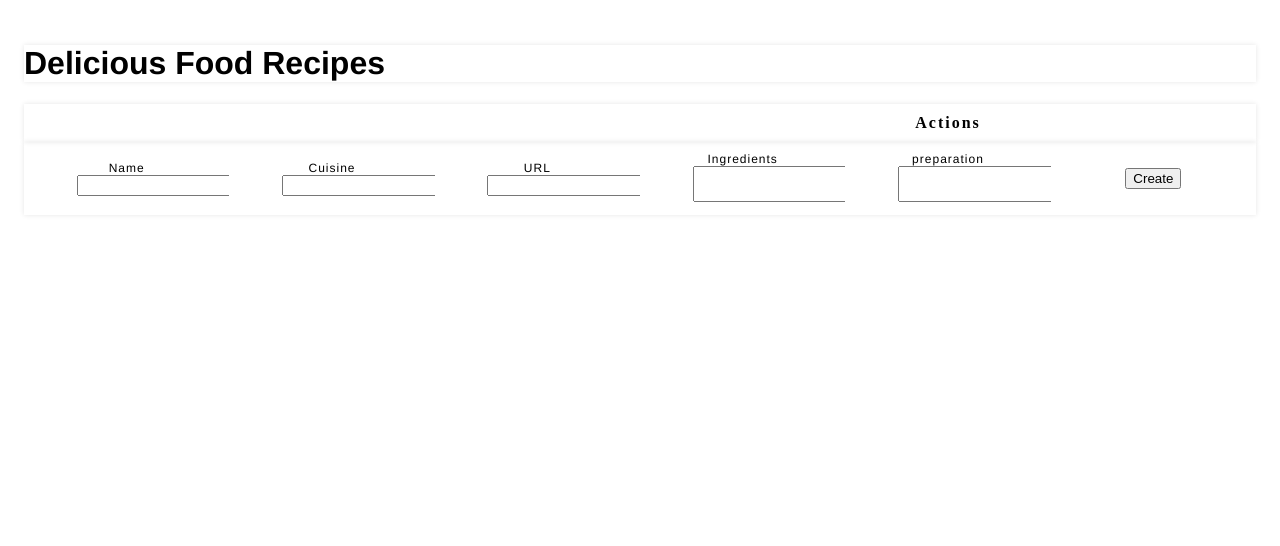
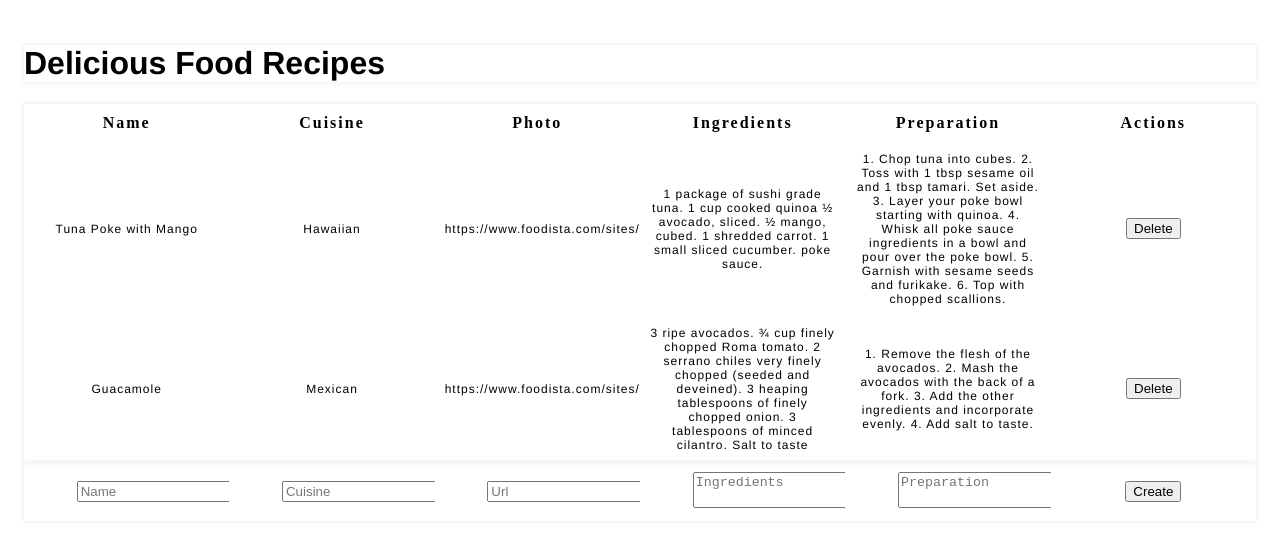
Before and after one commit to MTaslam2000/recipe-tracker-project, a React (Create React App) app: page / in a window 1280 px wide. Shown: the top 546 px of the page. Built offline with nearby package versions, Linux system fonts and the light colour scheme.

Commit message:
I got all my default data from recipeData to display but photo is not displaying properly instead only url for photo is visible. will take a nap and come back

```diff
--- a/src/App.js
+++ b/src/App.js
@@ -2,7 +2,7 @@ import React, { useState } from "react";
 import "./App.css";
 import RecipeCreate from "./RecipeCreate";
 import RecipeList from "./RecipeList";
-import RecipeData from "./RecipeData"
+import RecipeData from "./RecipeData";
 
 function App() {
   const [recipes, setRecipes] = useState(RecipeData);
@@ -10,11 +10,12 @@ function App() {
   // TODO: Add the ability for the <RecipeList /> component to list and delete an existing recipe.
   // TODO: Add the ability for the <RecipeCreate /> component to create new recipes.
 
-
   return (
     <div className="App">
-      <header><h1>Delicious Food Recipes</h1></header>
-      <RecipeList />
+      <header>
+        <h1>Delicious Food Recipes</h1>
+      </header>
+      <RecipeList recipes={recipes} />
       <RecipeCreate />
     </div>
   );
--- a/src/RecipeCreate.js
+++ b/src/RecipeCreate.js
@@ -34,43 +34,42 @@ function RecipeCreate() {
           <tr>
             <td>
               <label htmlFor="name">
-                Name
                 <input
                   name="name"
                   type="text"
                   id="name"
                   onChange={handleChange}
                   value={formData.name}
+                  placeholder="Name"
                 />
               </label>
             </td>
             <td>
               <label htmlFor="Cuisine">
-                Cuisine
                 <input
                   name="cuisine"
                   type="text"
                   id="Cuisine"
                   onChange={handleChange}
                   value={formData.cuisine}
+                  placeholder="Cuisine"
                 />
               </label>
             </td>
             <td>
               <label htmlFor="photo">
-                URL
                 <input
                   name="photo"
                   type="url"
                   id="photo"
                   onChange={handleChange}
                   value={formData.photo}
+                  placeholder="Url"
                 />
               </label>
             </td>
             <td>
               <label htmlFor="ingredients">
-                Ingredients
                 <textarea
                   name="ingredients"
                   id="ingredients"
@@ -78,12 +77,12 @@ function RecipeCreate() {
                   cols="20"
                   onChange={handleChange}
                   value={formData.ingredients}
+                  placeholder="Ingredients"
                 />
               </label>
             </td>
             <td>
               <label htmlFor="preparation">
-                preparation
                 <textarea
                   name="preparation"
                   id="preparation"
@@ -91,6 +90,7 @@ function RecipeCreate() {
                   cols="20"
                   onChange={handleChange}
                   value={formData.preparation}
+                  placeholder="Preparation"
                 />
               </label>
             </td>
--- a/src/RecipeList.js
+++ b/src/RecipeList.js
@@ -1,22 +1,40 @@
-import React from "react";
+import React, { useState } from "react";
+import RecipeData from "./RecipeData.js";
 
-function RecipeList() {
+function RecipeList({ recipes }) {
+  // console.log("recipes", recipes);
 
   // TODO: Display the list of recipes using the structure of table that is provided.
+
   // TODO: Create at least one additional component that is used by this component.
+
   // TODO: Each recipe row must have a delete button - <button name="delete">Delete</button> - that deletes the post when clicked
-
   return (
     <div className="recipe-list">
       <table>
         <thead>
           <tr>
-            <th></th>
+            <th>Name</th>
+            <th>Cuisine</th>
+            <th>Photo</th>
+            <th>Ingredients</th>
+            <th>Preparation</th>
             <th>Actions</th>
           </tr>
         </thead>
         <tbody>
-
+          {recipes.map((r, index) => (
+            <tr key={index}>
+              <td>{r.name}</td>
+              <td>{r.cuisine}</td>
+              <td>{r.photo}</td>
+              <td>{r.ingredients}</td>
+              <td>{r.preparation}</td>
+              <td>
+                <button>Delete</button>
+              </td>
+            </tr>
+          ))}
         </tbody>
       </table>
     </div>
@@ -24,3 +42,5 @@ function RecipeList() {
 }
 
 export default RecipeList;
+
+// {recipes.map((r) => <tr key={r.name}> <td>{r.name}</td>)}
```
